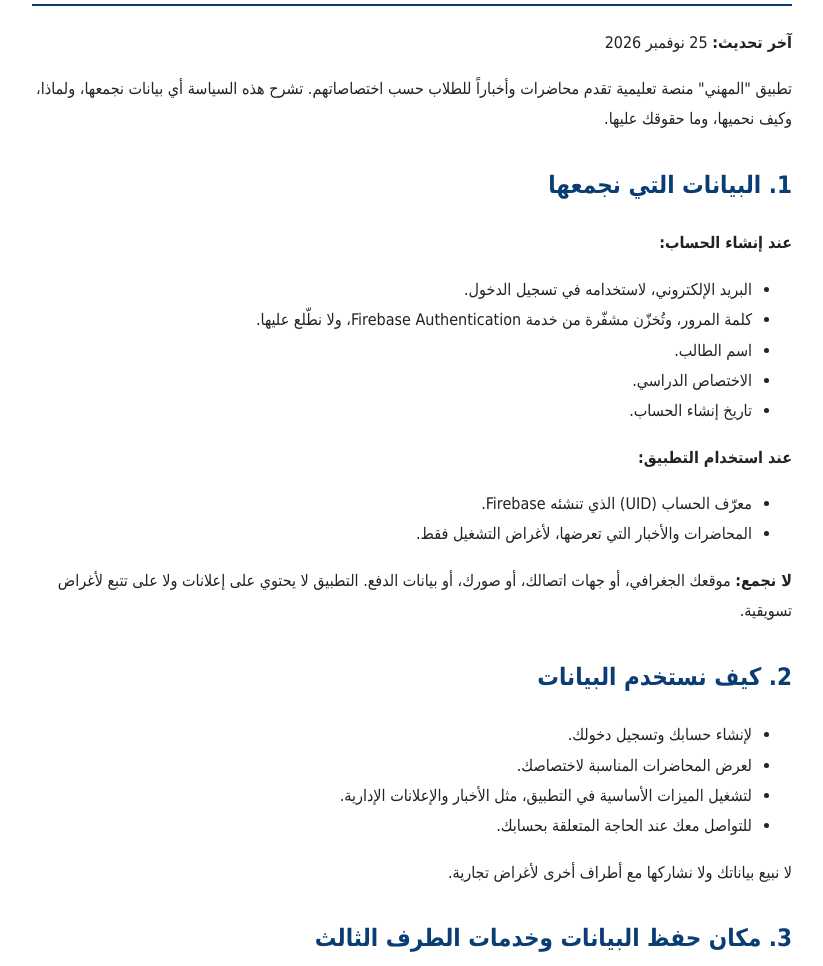
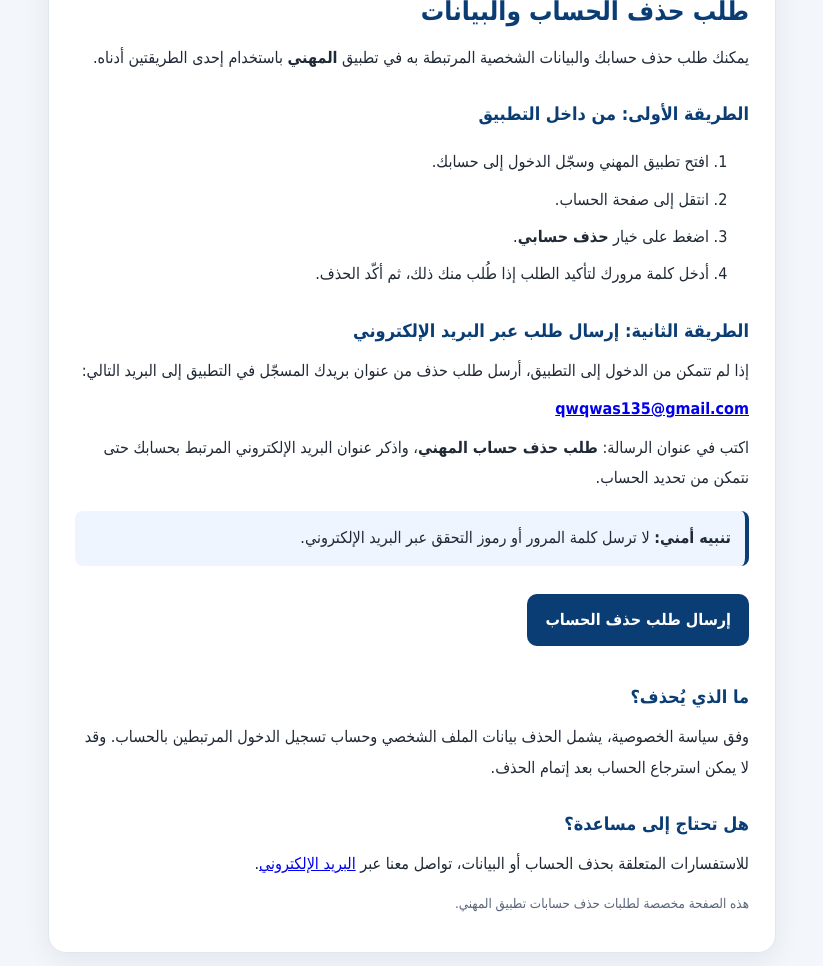
Before and after one commit to qwqwas135-rgb/al-mihani-app, a plain HTML site: page privacy-policy:delete-account.html in a window 1280 px wide. Shown: the part 106-1072 px from the top of the page, without its empty margins (228-1051 px from the left). Drawn offline with Linux system fonts and the light colour scheme.

Commit message:
Add files via upload

```diff
--- a/privacy-policy:delete-account.html
+++ b/privacy-policy:delete-account.html
@@ -3,50 +3,55 @@
 <head>
 <meta charset="UTF-8">
 <meta name="viewport" content="width=device-width, initial-scale=1">
-<title>سياسة الخصوصية | المهني</title>
+<meta name="theme-color" content="#0b3d75">
+<title>حذف الحساب والبيانات | المهني</title>
 <style>
-body{font-family:Tahoma,Arial,sans-serif;max-width:760px;margin:0 auto;padding:20px;line-height:1.9;color:#222;background:#fff}
-h1{color:#0b3d75;border-bottom:2px solid #0b3d75;padding-bottom:8px}
-h2{color:#0b3d75;margin-top:28px}
-a{color:#0b3d75}
+:root{color-scheme:light}
+*{box-sizing:border-box}
+body{margin:0;background:#f3f6fa;color:#202936;font-family:Tahoma,Arial,sans-serif;line-height:1.9}
+main{max-width:760px;margin:36px auto;padding:0 16px}
+.card{background:#fff;border:1px solid #e1e7ef;border-radius:18px;padding:26px;box-shadow:0 8px 28px rgba(20,45,80,.07)}
+.brand{color:#0b3d75;font-weight:700;font-size:14px}
+h1{font-size:26px;line-height:1.5;color:#0b3d75;margin:8px 0 12px}
+h2{font-size:18px;color:#0b3d75;margin:24px 0 8px}
+p{margin:8px 0}
+li{margin:7px 0}
+.note{background:#eef5ff;border-right:4px solid #0b3d75;padding:12px 14px;border-radius:8px;margin:18px 0}
+a.button{display:inline-block;background:#0b3d75;color:white;text-decoration:none;padding:11px 18px;border-radius:10px;font-weight:700;margin:10px 0}
+small{color:#596579}
+footer{margin:18px 0;text-align:center;color:#687386;font-size:13px}
 </style>
 </head>
 <body>
-<h1>سياسة الخصوصية لتطبيق المهني</h1>
-<p><strong>آخر تحديث:</strong> 25 نوفمبر 2026</p>
-<p>تطبيق "المهني" منصة تعليمية تقدم محاضرات وأخباراً للطلاب حسب اختصاصاتهم. تشرح هذه السياسة أي بيانات نجمعها، ولماذا، وكيف نحميها، وما حقوقك عليها.</p>
-<h2>1. البيانات التي نجمعها</h2>
-<p><strong>عند إنشاء الحساب:</strong></p>
-<ul>
-<li>البريد الإلكتروني، لاستخدامه في تسجيل الدخول.</li>
-<li>كلمة المرور، وتُخزّن مشفّرة من خدمة Firebase Authentication، ولا نطّلع عليها.</li>
-<li>اسم الطالب.</li><li>الاختصاص الدراسي.</li><li>تاريخ إنشاء الحساب.</li>
-</ul>
-<p><strong>عند استخدام التطبيق:</strong></p>
-<ul><li>معرّف الحساب (UID) الذي تنشئه Firebase.</li><li>المحاضرات والأخبار التي تعرضها، لأغراض التشغيل فقط.</li></ul>
-<p><strong>لا نجمع:</strong> موقعك الجغرافي، أو جهات اتصالك، أو صورك، أو بيانات الدفع. التطبيق لا يحتوي على إعلانات ولا على تتبع لأغراض تسويقية.</p>
-<h2>2. كيف نستخدم البيانات</h2>
-<ul><li>لإنشاء حسابك وتسجيل دخولك.</li><li>لعرض المحاضرات المناسبة لاختصاصك.</li><li>لتشغيل الميزات الأساسية في التطبيق، مثل الأخبار والإعلانات الإدارية.</li><li>للتواصل معك عند الحاجة المتعلقة بحسابك.</li></ul>
-<p>لا نبيع بياناتك ولا نشاركها مع أطراف أخرى لأغراض تجارية.</p>
-<h2>3. مكان حفظ البيانات وخدمات الطرف الثالث</h2>
-<p>تُحفظ البيانات في خدمات Google Firebase، وتحديداً:</p>
-<ul><li><strong>Firebase Authentication:</strong> لإدارة الحسابات وتسجيل الدخول.</li><li><strong>Realtime Database:</strong> لحفظ الملفات الشخصية والمحتوى.</li><li><strong>Firebase Storage:</strong> لحفظ الصور والفيديوهات التي يرفعها المشرفون.</li></ul>
-<p>تخضع هذه الخدمات لسياسة خصوصية Google، ويمكنك الاطلاع عليها على موقع Google.</p>
-<h2>4. صلاحيات التطبيق</h2>
-<p>يطلب التطبيق صلاحية <strong>الإنترنت</strong> فقط، لعرض المحتوى وتسجيل الدخول. لا يطلب الوصول إلى الكاميرا أو الميكروفون أو الموقع أو جهات الاتصال.</p>
-<h2>5. مدة الاحتفاظ بالبيانات</h2>
-<p>نحتفظ ببياناتك طالما حسابك نشط. عند حذف حسابك تُحذف بياناتك الشخصية من قاعدة البيانات وحساب الدخول.</p>
-<h2>6. حذف حسابك</h2>
-<p>يمكنك حذف حسابك في أي وقت من داخل التطبيق عبر صفحة الحساب واختيار "حذف حسابي". وإذا لم تتمكن من الدخول، يمكنك طلب الحذف عبر <a href="delete-account.html">صفحة طلب حذف الحساب والبيانات</a>.</p>
-<p>عند الحذف، تُمسح بيانات ملفك الشخصي وحساب الدخول نهائياً، ولا يمكن استرجاعها.</p>
-<h2>7. أمان البيانات</h2>
-<p>نستخدم وسائل حماية تقنية، منها تشفير الاتصال، وقواعد صلاحيات تمنع أي مستخدم من الوصول إلى بيانات غيره. مع ذلك، لا توجد وسيلة حماية مطلقة على الإنترنت.</p>
-<h2>8. خصوصية الأطفال</h2>
-<p>التطبيق موجّه للطلاب الجامعيين والمهنيين، ولا نجمع عن قصد بيانات من الأطفال دون 13 سنة. إذا علمت أن طفلاً قدّم بياناته لنا، تواصل معنا لحذفها.</p>
-<h2>9. التغييرات على هذه السياسة</h2>
-<p>قد نحدّث هذه السياسة من وقت لآخر. عند أي تغيير جوهري سننشر النسخة الجديدة في التطبيق، ونغيّر تاريخ "آخر تحديث" أعلاه.</p>
-<h2>10. التواصل معنا</h2>
-<p>لأي استفسار عن الخصوصية أو طلب حذف بياناتك:</p>
-<p><strong>البريد الإلكتروني:</strong> <a href="mailto:qwqwas135@gmail.com">qwqwas135@gmail.com</a></p>
+<main>
+<section class="card">
+<div class="brand">تطبيق المهني</div>
+<h1>طلب حذف الحساب والبيانات</h1>
+<p>يمكنك طلب حذف حسابك والبيانات الشخصية المرتبطة به في تطبيق <strong>المهني</strong> باستخدام إحدى الطريقتين أدناه.</p>
+
+<h2>الطريقة الأولى: من داخل التطبيق</h2>
+<ol>
+<li>افتح تطبيق المهني وسجّل الدخول إلى حسابك.</li>
+<li>انتقل إلى صفحة الحساب.</li>
+<li>اضغط على خيار <strong>حذف حسابي</strong>.</li>
+<li>أدخل كلمة مرورك لتأكيد الطلب إذا طُلب منك ذلك، ثم أكّد الحذف.</li>
+</ol>
+
+<h2>الطريقة الثانية: إرسال طلب عبر البريد الإلكتروني</h2>
+<p>إذا لم تتمكن من الدخول إلى التطبيق، أرسل طلب حذف من عنوان بريدك المسجّل في التطبيق إلى البريد التالي:</p>
+<p><strong><a href="mailto:qwqwas135@gmail.com">qwqwas135@gmail.com</a></strong></p>
+<p>اكتب في عنوان الرسالة: <strong>طلب حذف حساب المهني</strong>، واذكر عنوان البريد الإلكتروني المرتبط بحسابك حتى نتمكن من تحديد الحساب.</p>
+<div class="note"><strong>تنبيه أمني:</strong> لا ترسل كلمة المرور أو رموز التحقق عبر البريد الإلكتروني.</div>
+<a class="button" href="mailto:qwqwas135@gmail.com?subject=%D8%B7%D9%84%D8%A8%20%D8%AD%D8%B0%D9%81%20%D8%AD%D8%B3%D8%A7%D8%A8%20%D8%A7%D9%84%D9%85%D9%87%D9%86%D9%8A&body=%D8%A3%D8%B1%D8%BA%D8%A8%20%D8%A8%D8%B7%D9%84%D8%A8%20%D8%AD%D8%B0%D9%81%20%D8%AD%D8%B3%D8%A7%D8%A8%D9%8A%20%D9%81%D9%8A%20%D8%AA%D8%B7%D8%A8%D9%8A%D9%82%20%D8%A7%D9%84%D9%85%D9%87%D9%86%D9%8A.%0A%D8%A7%D9%84%D8%A8%D8%B1%D9%8A%D8%AF%20%D8%A7%D9%84%D9%85%D8%B3%D8%AC%D9%84%20%D9%81%D9%8A%20%D8%A7%D9%84%D8%AA%D8%B7%D8%A8%D9%8A%D9%82%3A%20">إرسال طلب حذف الحساب</a>
+
+<h2>ما الذي يُحذف؟</h2>
+<p>وفق سياسة الخصوصية، يشمل الحذف بيانات الملف الشخصي وحساب تسجيل الدخول المرتبطين بالحساب. وقد لا يمكن استرجاع الحساب بعد إتمام الحذف.</p>
+
+<h2>هل تحتاج إلى مساعدة؟</h2>
+<p>للاستفسارات المتعلقة بحذف الحساب أو البيانات، تواصل معنا عبر <a href="mailto:qwqwas135@gmail.com">البريد الإلكتروني</a>.</p>
+<p><small>هذه الصفحة مخصصة لطلبات حذف حسابات تطبيق المهني.</small></p>
+</section>
+<footer>المهني — صفحة حذف الحساب والبيانات</footer>
+</main>
 </body>
 </html>
```
